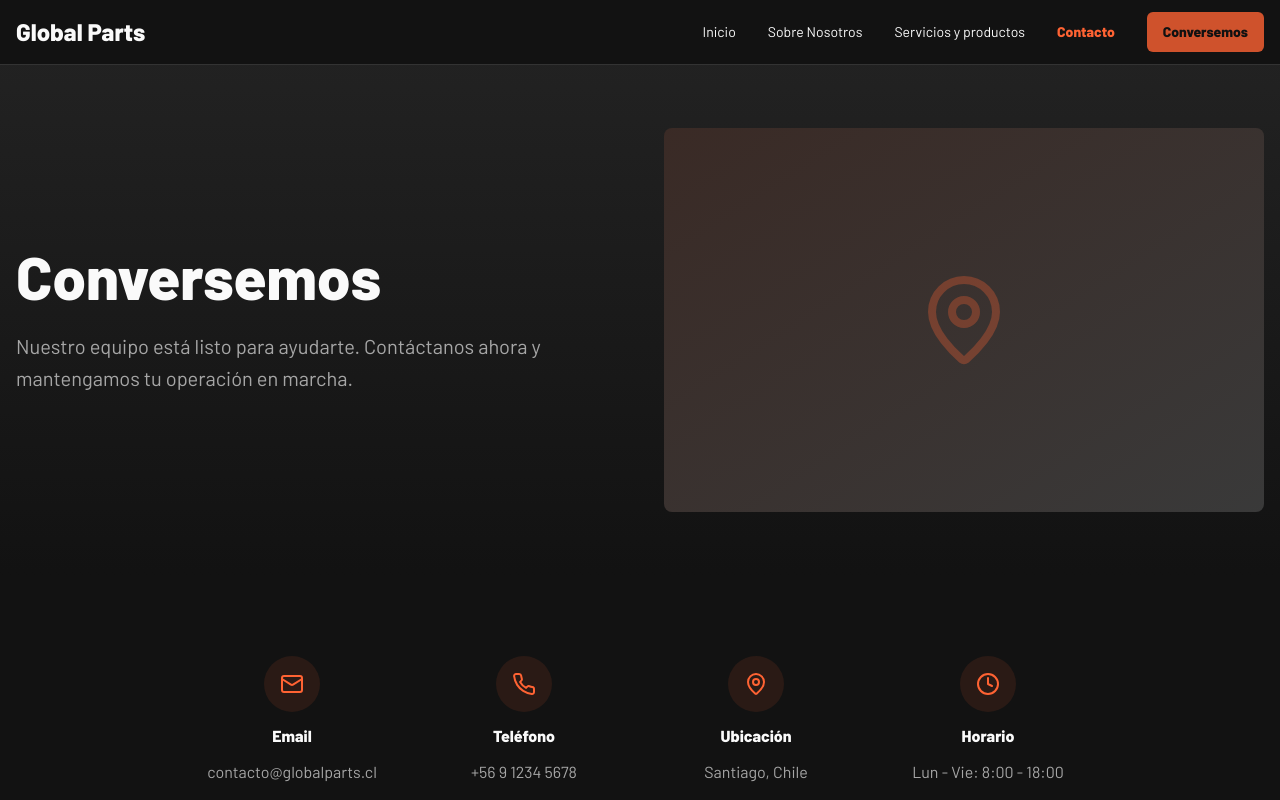
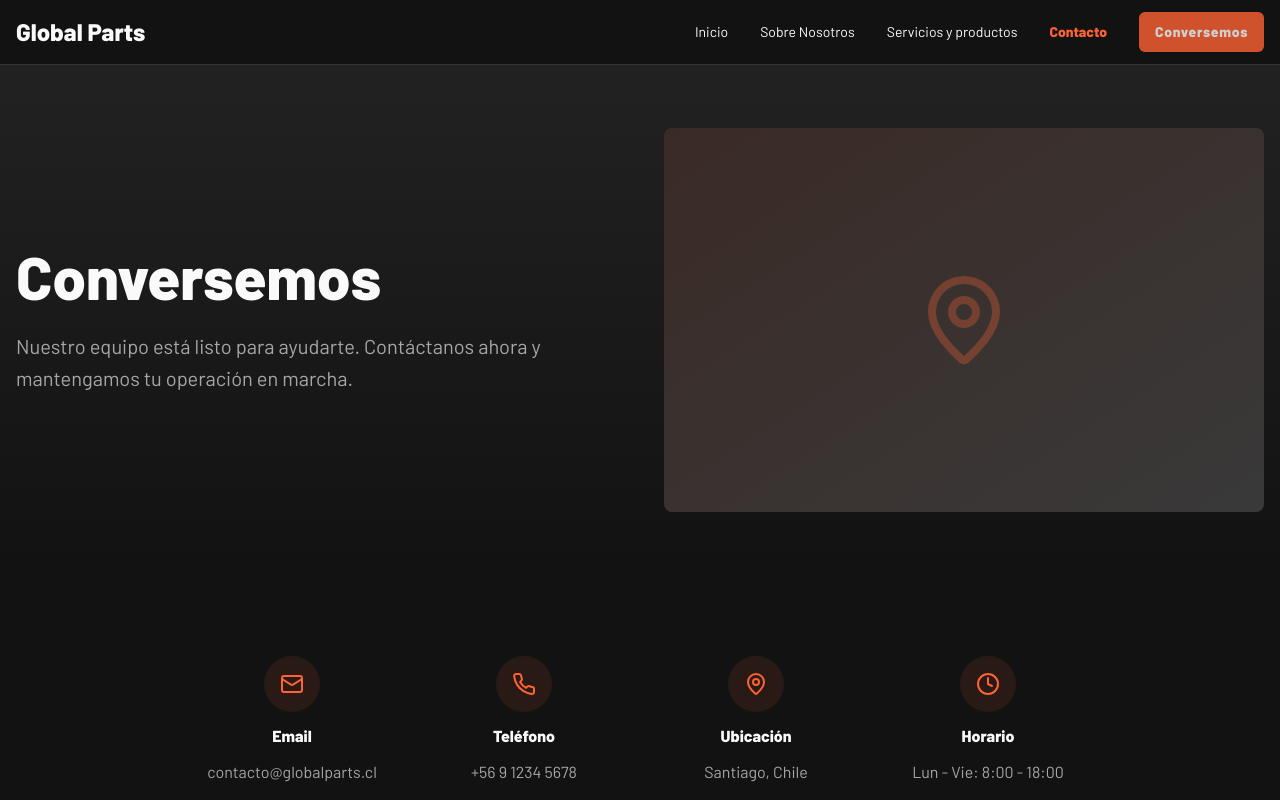
Before and after one commit to onstudiocl/global-parts-forge, a React (Vite) app: page /contacto in a window 1280 px wide. Shown: the top 800 px of the page. Built offline with nearby package versions, Linux system fonts and the light colour scheme; the HTML template or start-up script is replaced by a standard one.

Commit message:
Modifying button styles

```diff
--- a/package.json
+++ b/package.json
@@ -79,6 +79,6 @@
     "tailwindcss": "^3.4.17",
     "typescript": "^5.8.3",
     "typescript-eslint": "^8.38.0",
-    "vite": "^5.4.19"
+    "vite": "^7.2.2"
   }
 }
--- a/src/components/ui/button.tsx
+++ b/src/components/ui/button.tsx
@@ -9,14 +9,14 @@ const buttonVariants = cva(
   {
     variants: {
       variant: {
-        default: "bg-primary text-primary-foreground hover:bg-primary/90",
-        destructive: "bg-destructive text-destructive-foreground hover:bg-destructive/90",
+        default: "bg-primary text-white hover:bg-primary/90",
+        destructive: "bg-destructive text-white hover:bg-destructive/90",
         outline: "border border-input bg-background hover:bg-accent hover:text-accent-foreground",
         secondary: "bg-secondary text-secondary-foreground hover:bg-secondary/80",
         ghost: "hover:bg-accent hover:text-accent-foreground",
         link: "text-primary underline-offset-4 hover:underline",
-        hero: "bg-hero text-hero-foreground hover:bg-hero/90 hover-glow font-semibold shadow-lg",
-        cta: "bg-accent text-accent-foreground hover:bg-accent/90 hover-glow font-semibold animate-pulse-glow",
+        hero: "bg-hero text-white tracking-wider hover:bg-hero/90 hover-glow font-semibold shadow-lg",
+        cta: "bg-accent text-white tracking-wider hover:bg-accent/90 hover-glow font-semibold animate-pulse-glow",
       },
       size: {
         default: "h-10 px-4 py-2",
```
Also changed, not shown: 1 other file (tests, documents, lock files or other folders).
